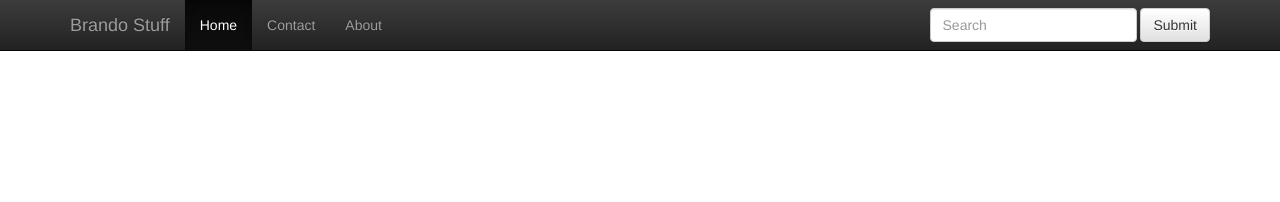
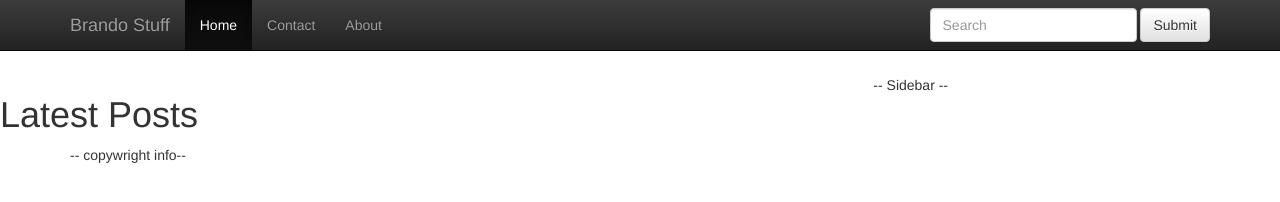
Before and after one commit to Branman90/MyBlogTemplate, a plain HTML site: page index.html in a window 1280 px wide. Drawn offline with nearby package versions, Linux system fonts and the light colour scheme.

Commit message:
add css file

```diff
--- /dev/null
+++ b/blog.css
@@ -0,0 +1,3 @@
+body{
+	margin-top: 75px;
+}
--- a/index.html
+++ b/index.html
@@ -13,6 +13,7 @@
 	<!-- Optional theme -->
 	<link rel="stylesheet" href="https://maxcdn.bootstrapcdn.com/bootstrap/3.3.5/css/bootstrap-theme.min.css">
 
+	<link href="blog.css" rel="stylesheet">
 </head>
 
 <body>
@@ -45,8 +46,14 @@
 		</div>
 	</header>
 
-	<div id="body" class="container">
-		--site main content--
+	<div class="row">
+		<div class="col-md-8">
+			<h1>Latest Posts</h1>
+
+		</div>
+		<div class="col-md-4">
+			-- Sidebar --
+		</div>
 	</div>
 
 	<footer>
```
